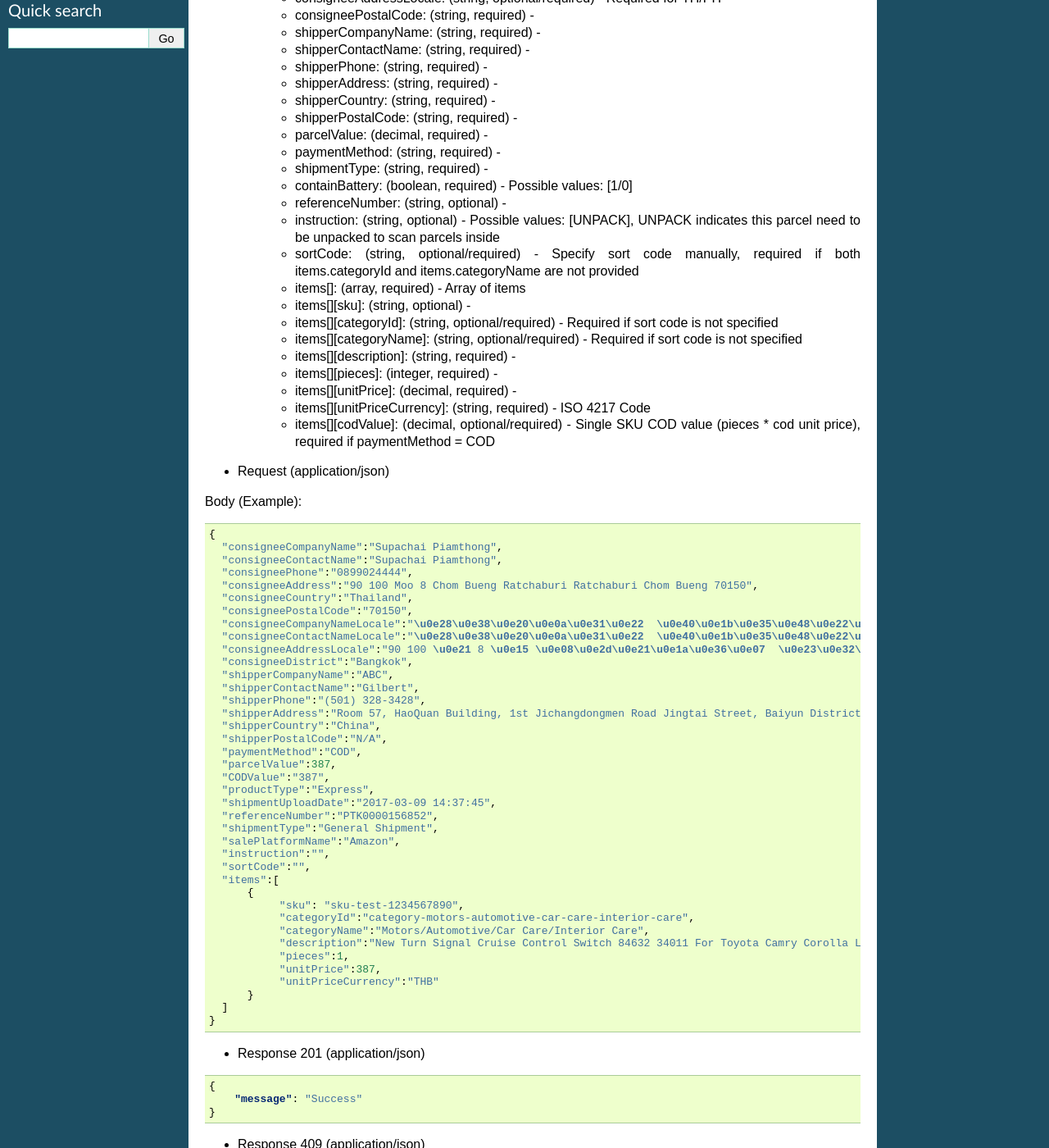
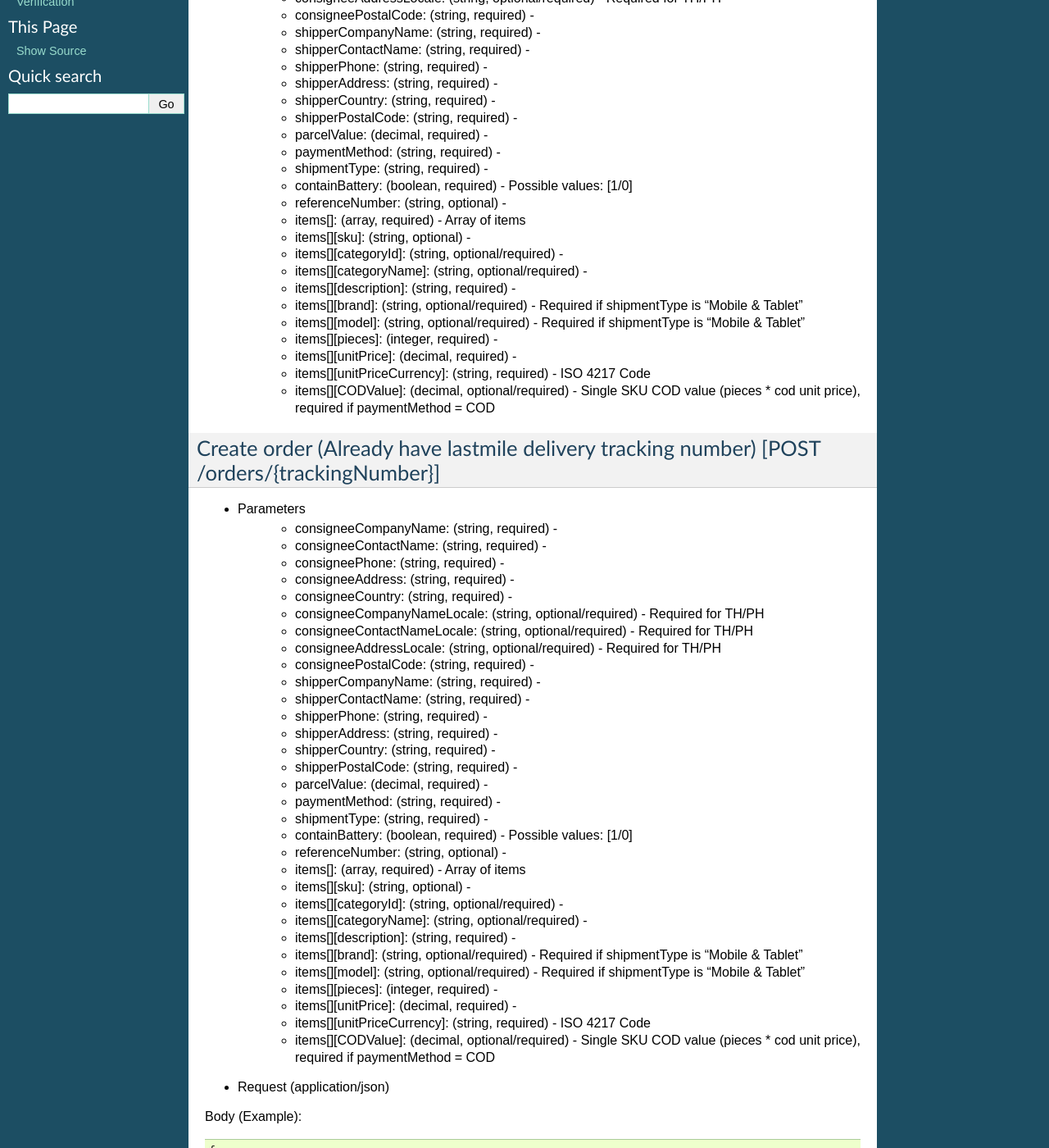
Before and after one commit to timeslogistics/times-oms-api-docs, a Sphinx documentation site: the page built from docs/orders.rst, in a window 1280 px wide and 1400 px high, scrolled down 330 px. Shown: the whole window at 82% size. Built offline with Sphinx 7.4.7, drawn with Linux system fonts in a browser that asks for light colours; some of the changed text lies outside the part shown.

Commit message:
Update orders.rst

```diff
--- a/docs/orders.rst
+++ b/docs/orders.rst
@@ -1,7 +1,7 @@
 Orders
 ======
 
-Create order [POST /orders/{trackingNumber}]
+Create order (Without lastmile delivery tracking number) [POST /orders]
 --------------------------------------------
 
 + Parameters
@@ -25,17 +25,53 @@
     + shipmentType: (string, required) -
     + containBattery: (boolean, required) - Possible values: [1/0]
     + referenceNumber: (string, optional) -
-    + instruction: (string, optional) - Possible values: [UNPACK], UNPACK indicates this parcel need to be unpacked to scan parcels inside
-    + sortCode: (string, optional/required) - Specify sort code manually, required if both items.categoryId and items.categoryName are not provided
     + items[]: (array, required) - Array of items
     + items[][sku]: (string, optional) -
-    + items[][categoryId]: (string, optional/required) - Required if sort code is not specified
-    + items[][categoryName]: (string, optional/required) - Required if sort code is not specified
+    + items[][categoryId]: (string, optional/required) -
+    + items[][categoryName]: (string, optional/required) -
     + items[][description]: (string, required) -
+    + items[][brand]: (string, optional/required) - Required if shipmentType is "Mobile & Tablet"
+    + items[][model]: (string, optional/required) - Required if shipmentType is "Mobile & Tablet"
     + items[][pieces]: (integer, required) -
     + items[][unitPrice]: (decimal, required) -
     + items[][unitPriceCurrency]: (string, required) - ISO 4217 Code
-    + items[][codValue]: (decimal, optional/required) - Single SKU COD value (pieces * cod unit price), required if paymentMethod = COD
+    + items[][CODValue]: (decimal, optional/required) - Single SKU COD value (pieces * cod unit price), required if paymentMethod = COD
+
+Create order (Already have lastmile delivery tracking number) [POST /orders/{trackingNumber}]
+--------------------------------------------
+
++ Parameters
+    + consigneeCompanyName: (string, required) -
+    + consigneeContactName: (string, required) -
+    + consigneePhone: (string, required) -
+    + consigneeAddress: (string, required) -
+    + consigneeCountry: (string, required) -
+    + consigneeCompanyNameLocale: (string, optional/required) - Required for TH/PH
+    + consigneeContactNameLocale: (string, optional/required) - Required for TH/PH
+    + consigneeAddressLocale: (string, optional/required) - Required for TH/PH
+    + consigneePostalCode: (string, required) -
+    + shipperCompanyName: (string, required) -
+    + shipperContactName: (string, required) -
+    + shipperPhone: (string, required) -
+    + shipperAddress: (string, required) -
+    + shipperCountry: (string, required) -
+    + shipperPostalCode: (string, required) -
+    + parcelValue: (decimal, required) -
+    + paymentMethod: (string, required) -
+    + shipmentType: (string, required) -
+    + containBattery: (boolean, required) - Possible values: [1/0]
+    + referenceNumber: (string, optional) -
+    + items[]: (array, required) - Array of items
+    + items[][sku]: (string, optional) -
+    + items[][categoryId]: (string, optional/required) -
+    + items[][categoryName]: (string, optional/required) -
+    + items[][description]: (string, required) -
+    + items[][brand]: (string, optional/required) - Required if shipmentType is "Mobile & Tablet"
+    + items[][model]: (string, optional/required) - Required if shipmentType is "Mobile & Tablet"
+    + items[][pieces]: (integer, required) -
+    + items[][unitPrice]: (decimal, required) -
+    + items[][unitPriceCurrency]: (string, required) - ISO 4217 Code
+    + items[][CODValue]: (decimal, optional/required) - Single SKU COD value (pieces * cod unit price), required if paymentMethod = COD
 
 + Request (application/json)
 
@@ -44,39 +80,50 @@
       {
         "consigneeCompanyName":"Supachai Piamthong",
         "consigneeContactName":"Supachai Piamthong",
-        "consigneePhone":"0899024444",
-        "consigneeAddress":"90 100 Moo 8 Chom Bueng Ratchaburi Ratchaburi Chom Bueng 70150",
+        "consigneePhone":"123456789",
+        "consigneeAddress":"12 34 Moo 8 Chom Bueng Ratchaburi Ratchaburi Chom Bueng 70150",
         "consigneeCountry":"Thailand",
+        "consigneeDistrict":"Bangkok",
         "consigneePostalCode":"70150",
         "consigneeCompanyNameLocale":"\u0e28\u0e38\u0e20\u0e0a\u0e31\u0e22  \u0e40\u0e1b\u0e35\u0e48\u0e22\u0e21\u0e17\u0e2d\u0e07",
         "consigneeContactNameLocale":"\u0e28\u0e38\u0e20\u0e0a\u0e31\u0e22  \u0e40\u0e1b\u0e35\u0e48\u0e22\u0e21\u0e17\u0e2d\u0e07",
         "consigneeAddressLocale":"90 100 \u0e21 8 \u0e15 \u0e08\u0e2d\u0e21\u0e1a\u0e36\u0e07  \u0e23\u0e32\u0e0a\u0e1a\u0e38\u0e23\u0e35  Ratchaburi \u0e08\u0e2d\u0e21\u0e1a\u0e36\u0e07  Chom Bueng 70150",
-        "consigneeDistrict":"Bangkok",
         "shipperCompanyName":"ABC",
-        "shipperContactName":"Gilbert",
-        "shipperPhone":"(501) 328-3428",
-        "shipperAddress":"Room 57, HaoQuan Building, 1st Jichangdongmen Road Jingtai Street, Baiyun District，Guangzhou province，China",
+        "shipperContactName":"DEF",
+        "shipperPhone":"(501) 123-4567",
+        "shipperAddress":"Room 1, HaoQuan Building, 1st Jichangdongmen Road Jingtai Street, Baiyun District, Guangzhou province, China",
         "shipperCountry":"China",
-        "shipperPostalCode":"N/A",
+        "shipperPostalCode":"000000",
         "paymentMethod":"COD",
-        "parcelValue":387,
-        "CODValue":"387",
+        "parcelValue":1630,
         "productType":"Express",
-        "shipmentUploadDate":"2017-03-09 14:37:45",
+        "shipmentType":"Mobile & Tablet",
+        "salePlatformName":"Amazon",
         "referenceNumber":"PTK0000156852",
-        "shipmentType":"General Shipment",
-        "salePlatformName":"Amazon",
-        "instruction":"",
-        "sortCode":"",
         "items":[
             {
                  "sku": "sku-test-1234567890",
-                 "categoryId":"category-motors-automotive-car-care-interior-care",
-                 "categoryName":"Motors/Automotive/Car Care/Interior Care",
-                 "description":"New Turn Signal Cruise Control Switch 84632 34011 For Toyota Camry Corolla Lexus",
+                 "categoryId":"ASQW987654",
+                 "categoryName":"Mobile",
+                 "description":"Apple new iphone 7 red 128g unlocked",
+                 "brand":"Apple",
+                 "model":"iphone 7",
+                 "pieces":2,
+                 "unitPrice":387,
+                 "unitPriceCurrency":"THB",
+                 "CODValue":774
+            },
+            {
+                 "sku": "sku-test-9876543210",
+                 "categoryId":"WERT987654",
+                 "categoryName":"Mobile",
+                 "description":"Xiaomu note 3 64gb",
+                 "brand":"XiaoMu",
+                 "model":"note 3",
                  "pieces":1,
-                 "unitPrice":387,
-                 "unitPriceCurrency":"THB"
+                 "unitPrice":856,
+                 "unitPriceCurrency":"THB",
+                 "CODValue":856
             }
         ]
       }
```
